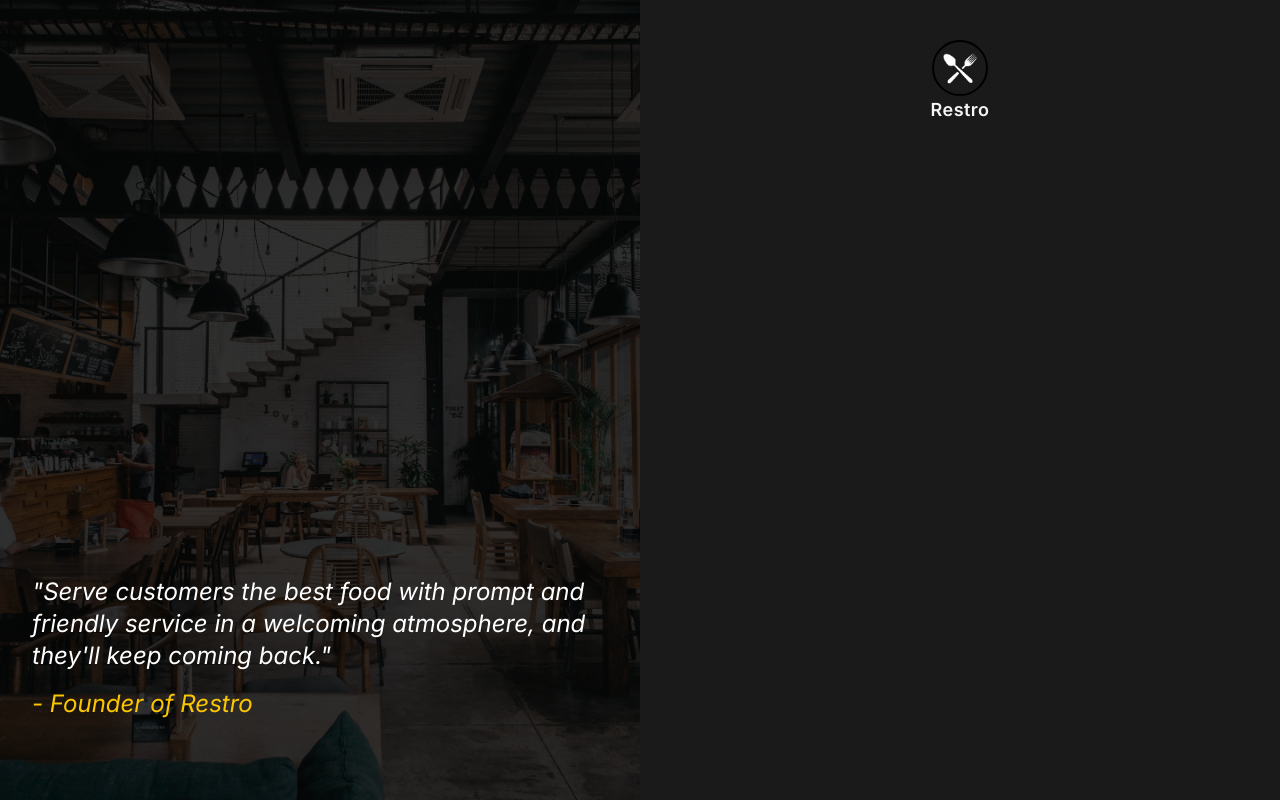
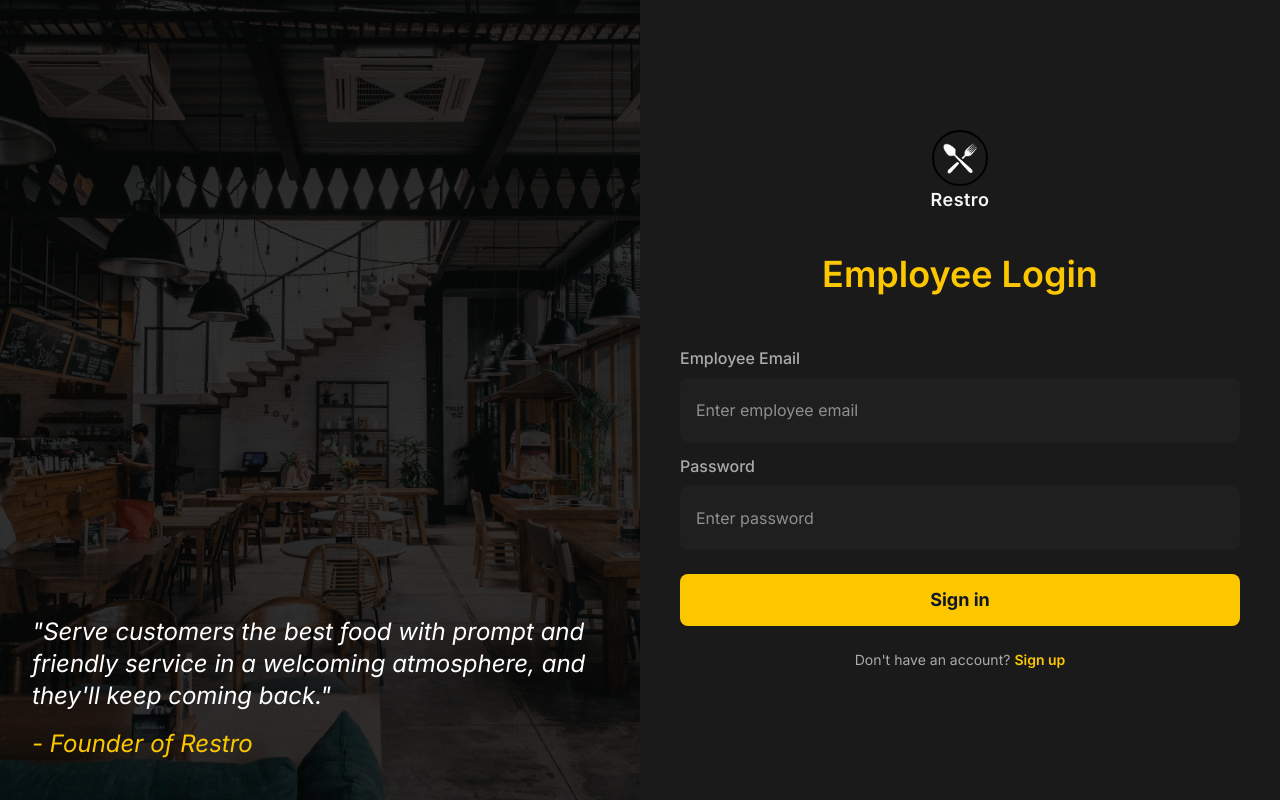
Before and after one commit to BashirAhmed-cse/mern-pos, a React (Vite) app in the folder pos-client/: page /auth in a window 1280 px wide. Built offline with nearby package versions, Linux system fonts and the light colour scheme.

Commit message:
register and login ui complete

```diff
--- /dev/null
+++ b/pos-client/src/components/auth/Login.jsx
@@ -0,0 +1,72 @@
+import React, { useState } from 'react'
+
+const Login = () => {
+
+    const [formData, setFormData] = useState({
+
+        email: "",
+        password: "",
+
+      });
+
+      const handleInputChange = (e) => {
+        setFormData({ ...formData, [e.target.name]: e.target.value });
+      };
+
+
+      const handleSubmit = (e) => {
+        e.preventDefault();
+        console.log(formData);
+      };
+
+
+  return (
+    <div>
+     <form onSubmit={handleSubmit}>
+
+        <div>
+          <label className="block text-[#ababab] mb-2 mt-3 text-md font-medium">
+            Employee Email
+          </label>
+          <div className="flex items-center rounded-lg p-5 px-4 bg-[#1f1f1f]">
+            <input
+              type="email"
+              name="email"
+              value={formData.email}
+              onChange={handleInputChange}
+              placeholder="Enter employee email"
+              className="bg-transparent flex-1 text-white focus:outline-none"
+              required
+            />
+          </div>
+        </div>
+
+        <div>
+          <label className="block text-[#ababab] mb-2 mt-3 text-md font-medium">
+            Password
+          </label>
+          <div className="flex items-center rounded-lg p-5 px-4 bg-[#1f1f1f]">
+            <input
+              type="password"
+              name="password"
+              value={formData.password}
+              onChange={handleInputChange}
+              placeholder="Enter password"
+              className="bg-transparent flex-1 text-white focus:outline-none"
+              required
+            />
+          </div>
+        </div>
+
+        <button
+          type="submit"
+          className="w-full mt-6 py-3 text-lg bg-yellow-400 rounded-lg text-gray-900 font-bold"
+        >
+          Sign in
+        </button>
+      </form>
+    </div>
+  )
+}
+
+export default Login
--- /dev/null
+++ b/pos-client/src/components/auth/Register.jsx
@@ -0,0 +1,125 @@
+import React, { useState } from "react";
+
+const Register = () => {
+  const [formData, setFormData] = useState({
+    name: "",
+    email: "",
+    phone: "",
+    password: "",
+    role: "",
+  });
+
+  const handleInputChange = (e) => {
+    setFormData({ ...formData, [e.target.name]: e.target.value });
+  };
+
+  const handleRoleSelection = (selectedRole) => {
+    setFormData({ ...formData, role: selectedRole });
+  };
+
+  const handleSubmit = (e) => {
+    e.preventDefault();
+    console.log(formData);
+  };
+
+  return (
+    <div>
+      <form onSubmit={handleSubmit}>
+        <div>
+          <label className="block text-[#ababab] mb-2 text-md font-medium">
+            Employee Name
+          </label>
+          <div className="flex items-center rounded-lg p-5 px-4 bg-[#1f1f1f]">
+            <input
+              type="text"
+              name="name"
+              value={formData.name}
+              onChange={handleInputChange}
+              placeholder="Enter employee name"
+              className="bg-transparent flex-1 text-white focus:outline-none"
+              required
+            />
+          </div>
+        </div>
+        <div>
+          <label className="block text-[#ababab] mb-2 mt-3 text-md font-medium">
+            Employee Email
+          </label>
+          <div className="flex items-center rounded-lg p-5 px-4 bg-[#1f1f1f]">
+            <input
+              type="email"
+              name="email"
+              value={formData.email}
+              onChange={handleInputChange}
+              placeholder="Enter employee email"
+              className="bg-transparent flex-1 text-white focus:outline-none"
+              required
+            />
+          </div>
+        </div>
+        <div>
+          <label className="block text-[#ababab] mb-2 mt-3 text-md font-medium">
+            Employee Phone
+          </label>
+          <div className="flex items-center rounded-lg p-5 px-4 bg-[#1f1f1f]">
+            <input
+              type="tel"
+              name="phone"
+              value={formData.phone}
+              onChange={handleInputChange}
+              placeholder="Enter employee phone"
+              pattern="[0-9]{10,15}"
+              className="bg-transparent flex-1 text-white focus:outline-none"
+              required
+            />
+          </div>
+        </div>
+        <div>
+          <label className="block text-[#ababab] mb-2 mt-3 text-md font-medium">
+            Password
+          </label>
+          <div className="flex items-center rounded-lg p-5 px-4 bg-[#1f1f1f]">
+            <input
+              type="password"
+              name="password"
+              value={formData.password}
+              onChange={handleInputChange}
+              placeholder="Enter password"
+              className="bg-transparent flex-1 text-white focus:outline-none"
+              required
+            />
+          </div>
+        </div>
+        <div>
+          <label className="block text-[#ababab] mb-2 mt-3 text-md font-medium">
+            Choose your role
+          </label>
+          <div className="flex items-center gap-3 mt-4">
+            {["Waiter", "Cashier", "Admin"].map((role) => {
+              return (
+                <button
+                  key={role}
+                  type="button"
+                  onClick={() => handleRoleSelection(role)}
+                  className={`px-4 py-3 w-full rounded-lg text-[#ababab] cursor-pointer transition-all ${
+                    formData.role === role ? "bg-yellow-400 text-gray-900" : "bg-[#1f1f1f]"
+                  }`}
+                >
+                  {role}
+                </button>
+              );
+            })}
+          </div>
+        </div>
+        <button
+          type="submit"
+          className="w-full mt-6 py-3 text-lg bg-yellow-400 rounded-lg text-gray-900 font-bold"
+        >
+          Sign up
+        </button>
+      </form>
+    </div>
+  );
+};
+
+export default Register;
--- a/pos-client/src/pages/Auth.jsx
+++ b/pos-client/src/pages/Auth.jsx
@@ -1,35 +1,66 @@
-import React from "react";
+import React, { useState } from "react";
 import restaurant from "../assets/images/restaurant-img.jpg";
 import logo from "../assets/images/logo.png";
+import Register from "../components/auth/Register";
+import Login from "../components/auth/Login";
 
 const Auth = () => {
+  const [isRegister, setIsRegister] = useState(false);
+
   return (
-    <div className="flex min-h-screen w-full">
+    <div className="flex flex-col md:flex-row min-h-screen w-full">
       {/* Left section */}
       <div
-        className="w-1/2 relative flex items-center justify-center bg-cover bg-center"
+        className="w-full md:w-1/2 relative flex items-center justify-center bg-cover bg-center min-h-[300px] md:min-h-screen"
         style={{ backgroundImage: `url(${restaurant})` }}
       >
-        {/* Black Overlay (Using rgba for better opacity) */}
+        {/* Black Overlay */}
         <div
-          className="absolute inset-0"
-          style={{ backgroundColor: "rgba(0, 0, 0, 0.8)" }}
+          className="absolute inset-0 bg-black opacity-80"
         ></div>
 
         {/* Quote at bottom */}
-        <blockquote className="absolute bottom-10 px-8 mb-10 text-2xl italic text-white z-10">
-          "Serve customers the best food with prompt and friendly service in a welcoming atmosphere, and they'll keep coming back."
+        <blockquote className="absolute bottom-5 md:bottom-10 px-6 md:px-8 text-lg md:text-2xl italic text-white z-10 text-center md:text-left">
+          "Serve customers the best food with prompt and friendly service in a
+          welcoming atmosphere, and they'll keep coming back."
           <br />
-          <span className="block mt-4 text-yellow-400">- Founder of Restro</span>
+          <span className="block mt-2 md:mt-4 text-yellow-400">
+            - Founder of Restro
+          </span>
         </blockquote>
       </div>
 
       {/* Right section */}
-      <div className="w-1/2 min-h-screen bg-[#1a1a1a] p-10">
-      <div className="flex flex-col items-center">
-       <img src={logo} alt="logo" className="h-14 w-14 border-2 rounded-full p-1"/>
-       <h1 className="text-lg font-semibold text-[#f5f5f5] tracking-wide">Restro</h1>
-      </div>
+      <div className="w-full md:w-1/2 min-h-screen bg-[#1a1a1a] p-6 md:p-10 flex flex-col justify-center">
+        <div className="flex flex-col items-center">
+          <img
+            src={logo}
+            alt="logo"
+            className="h-12 w-12 md:h-14 md:w-14 border-2 rounded-full p-1"
+          />
+          <h1 className="text-lg font-semibold text-[#f5f5f5] tracking-wide">
+            Restro
+          </h1>
+        </div>
+        <h2 className="text-3xl md:text-4xl text-center mt-6 md:mt-10 font-semibold text-yellow-400 mb-6 md:mb-10">
+          {isRegister ? "Employee Registration" : "Employee Login"}
+        </h2>
+
+        {/* Components */}
+        {isRegister ? <Register /> : <Login />}
+
+        <div className="flex justify-center mt-6">
+          <p className="text-sm md:text-md text-[#ababab]">
+            {isRegister ? "Already have an account?" : "Don't have an account?"}
+            <a
+              onClick={() => setIsRegister(!isRegister)}
+              href="#"
+              className="text-yellow-400 font-semibold hover:underline ml-1"
+            >
+              {isRegister ? "Sign in" : "Sign up"}
+            </a>
+          </p>
+        </div>
       </div>
     </div>
   );
```
